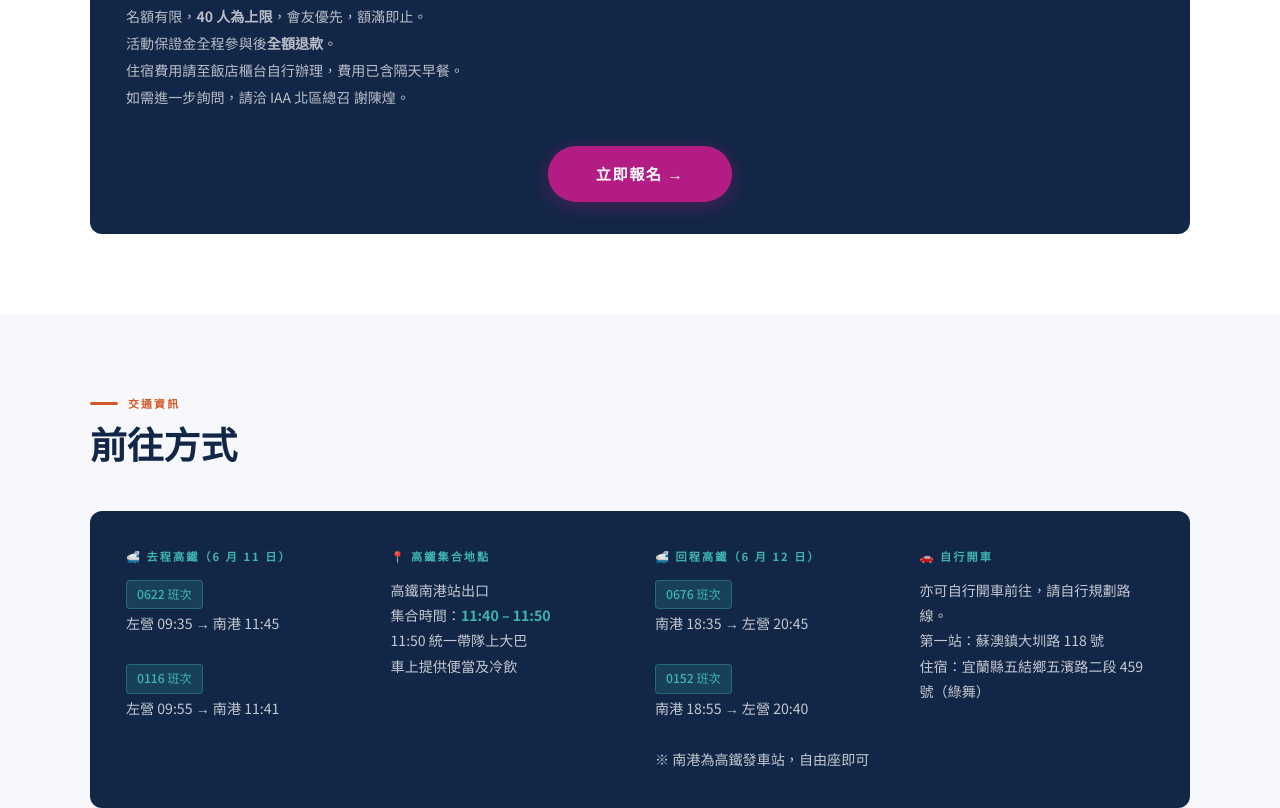
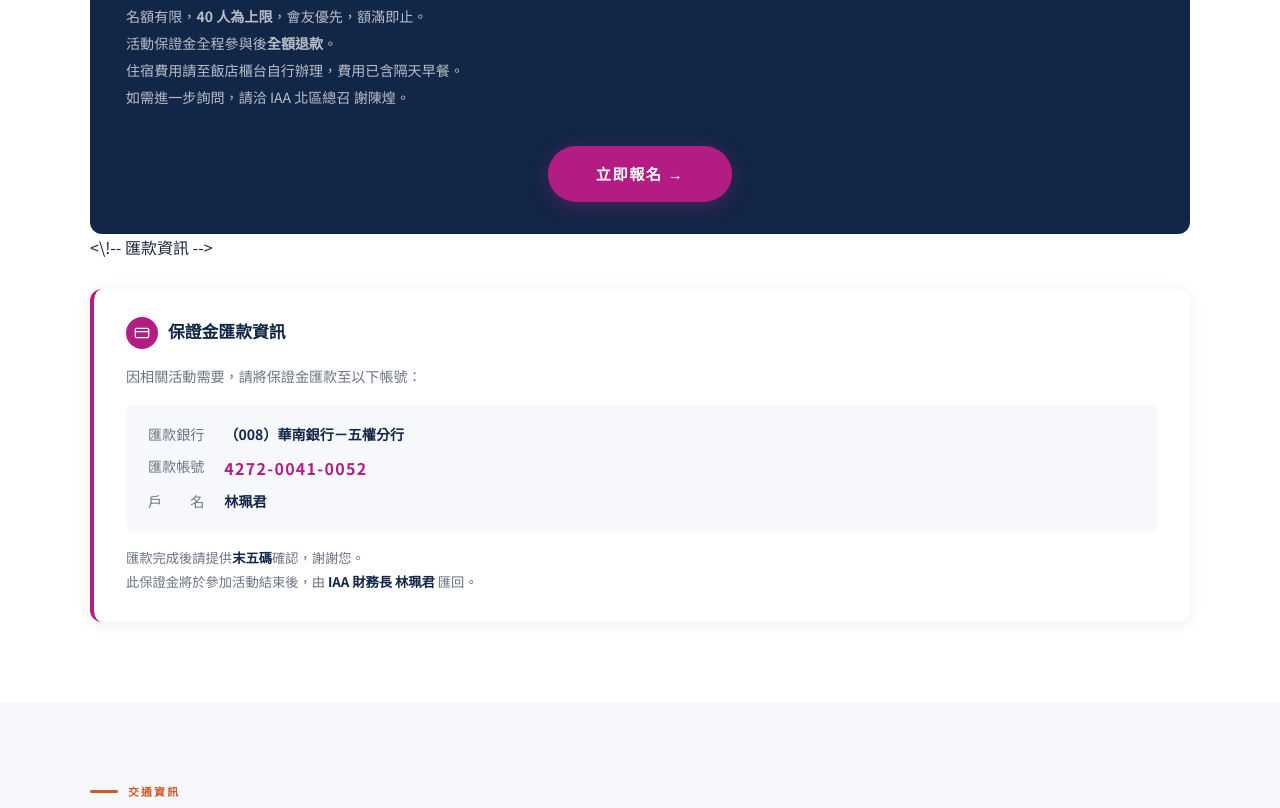
Before and after one commit to Ericliang680928/IAA, a plain HTML site: page index.html in a window 1280 px wide. Shown: the part 7695-8503 px from the top of the page. Drawn offline with Linux system fonts and the light colour scheme.

Commit message:
Add files via upload

```diff
--- a/index.html
+++ b/index.html
@@ -1104,6 +1104,46 @@
         <a href="https://lihi3.me/9XIAw" target="_blank" class="cta-btn">立即報名 →</a>
       </div>
     </div>
+
+    <\!-- 匯款資訊 -->
+    <div style="
+      margin-top:28px;
+      background:var(--white);
+      border-radius:12px;
+      padding:28px 32px;
+      box-shadow:0 2px 16px rgba(18,38,71,.08);
+      border-left:4px solid var(--magenta);
+    ">
+      <div style="display:flex;align-items:center;gap:10px;margin-bottom:16px;">
+        <div style="width:32px;height:32px;border-radius:50%;background:var(--magenta);display:flex;align-items:center;justify-content:center;flex-shrink:0;">
+          <svg style="width:16px;height:16px;fill:none;stroke:#fff;stroke-width:2;stroke-linecap:round;stroke-linejoin:round" viewBox="0 0 24 24"><rect x="2" y="5" width="20" height="14" rx="2"/><path d="M2 10h20"/></svg>
+        </div>
+        <h3 style="font-family:'Noto Serif TC',serif;font-size:1.05rem;color:var(--navy);margin:0;">保證金匯款資訊</h3>
+      </div>
+      <p style="font-size:.88rem;color:var(--gray);margin-bottom:16px;">
+        因相關活動需要，請將保證金匯款至以下帳號：
+      </p>
+      <div style="
+        background:var(--off-white);
+        border-radius:8px;
+        padding:18px 22px;
+        display:grid;
+        grid-template-columns:auto 1fr;
+        gap:8px 20px;
+        font-size:.88rem;
+      ">
+        <span style="color:var(--gray);white-space:nowrap;">匯款銀行</span>
+        <span style="color:var(--navy);font-weight:600;">（008）華南銀行－五權分行</span>
+        <span style="color:var(--gray);white-space:nowrap;">匯款帳號</span>
+        <span style="color:var(--magenta);font-weight:700;font-size:1rem;letter-spacing:.08em;">4272-0041-0052</span>
+        <span style="color:var(--gray);white-space:nowrap;">戶　　名</span>
+        <span style="color:var(--navy);font-weight:600;">林珮君</span>
+      </div>
+      <p style="font-size:.83rem;color:var(--gray);margin-top:14px;line-height:1.8;">
+        匯款完成後請提供<strong style="color:var(--navy);">末五碼</strong>確認，謝謝您。<br/>
+        此保證金將於參加活動結束後，由 <strong style="color:var(--navy);">IAA 財務長 林珮君</strong> 匯回。
+      </p>
+    </div>
   </div>
 </section>
 
```
